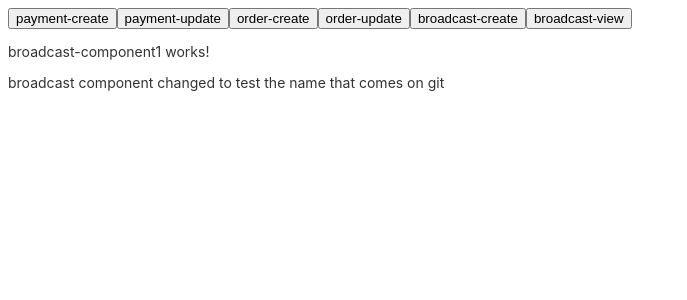
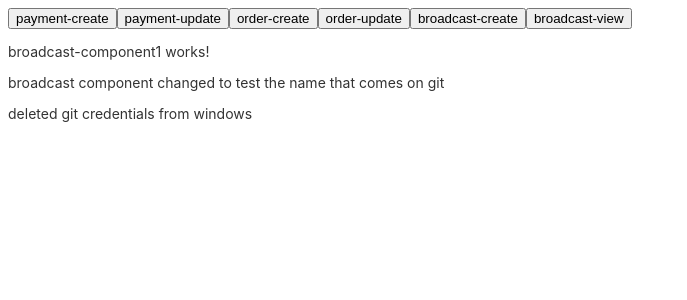
Before and after one commit to shreyavermaa/RoutingModules, an Angular app: page /broadcast in a window 1280 px wide. Both pictures are taken after a click on the button "broadcast-create". Shown: the top 300 px of the page, without its empty margins (0-687 px from the left). Built offline with nearby package versions, Linux system fonts and the light colour scheme.

Commit message:
deleted git credentials from windows

```diff
--- a/src/app/broadcast/broadcast-management/broadcast-component1/broadcast-component1.component.html
+++ b/src/app/broadcast/broadcast-management/broadcast-component1/broadcast-component1.component.html
@@ -1,2 +1,3 @@
 <p>broadcast-component1 works!</p>
 <p>broadcast component changed to test the name that comes on git</p>
+<p>deleted git credentials from windows</p>
```
